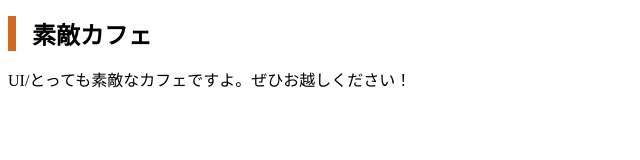
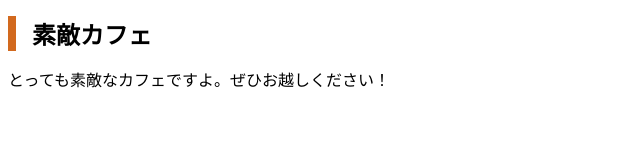
Before and after one commit to yokohamarobin/mycafe, a plain HTML site: page index.html in a window 1280 px wide. Shown: the whole page, without its empty margins (0-640 px from the left). Drawn offline with Linux system fonts and the light colour scheme.

Commit message:
Add files via upload

```diff
--- a/index.html
+++ b/index.html
@@ -9,7 +9,7 @@
 </head>
 <body>
   <h1>素敵カフェ</h1>
-  <p>UI/とっても素敵なカフェですよ。ぜひお越しください！</p>
+  <p>とっても素敵なカフェですよ。ぜひお越しください！</p>
 
 </body>
 </html>
```
